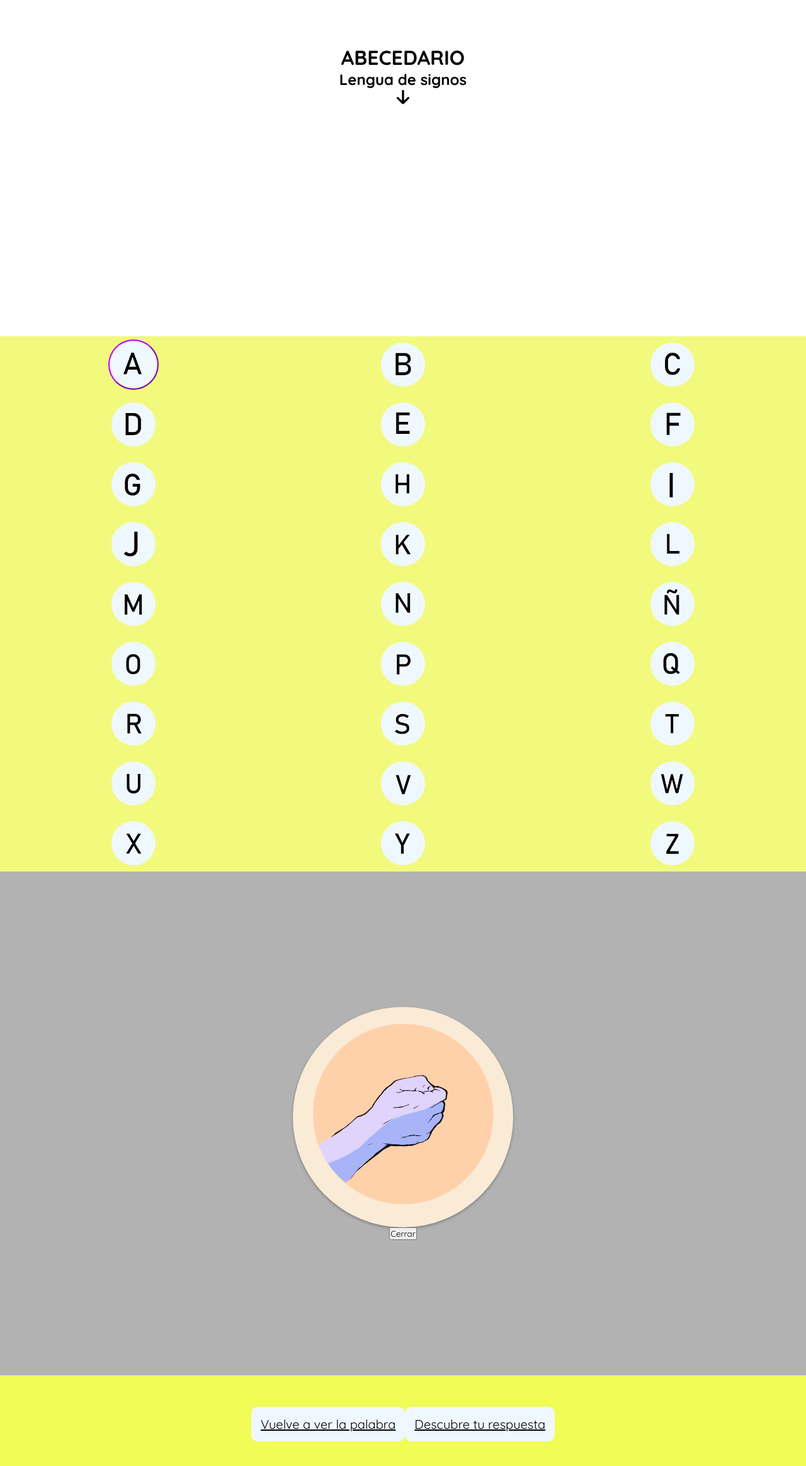
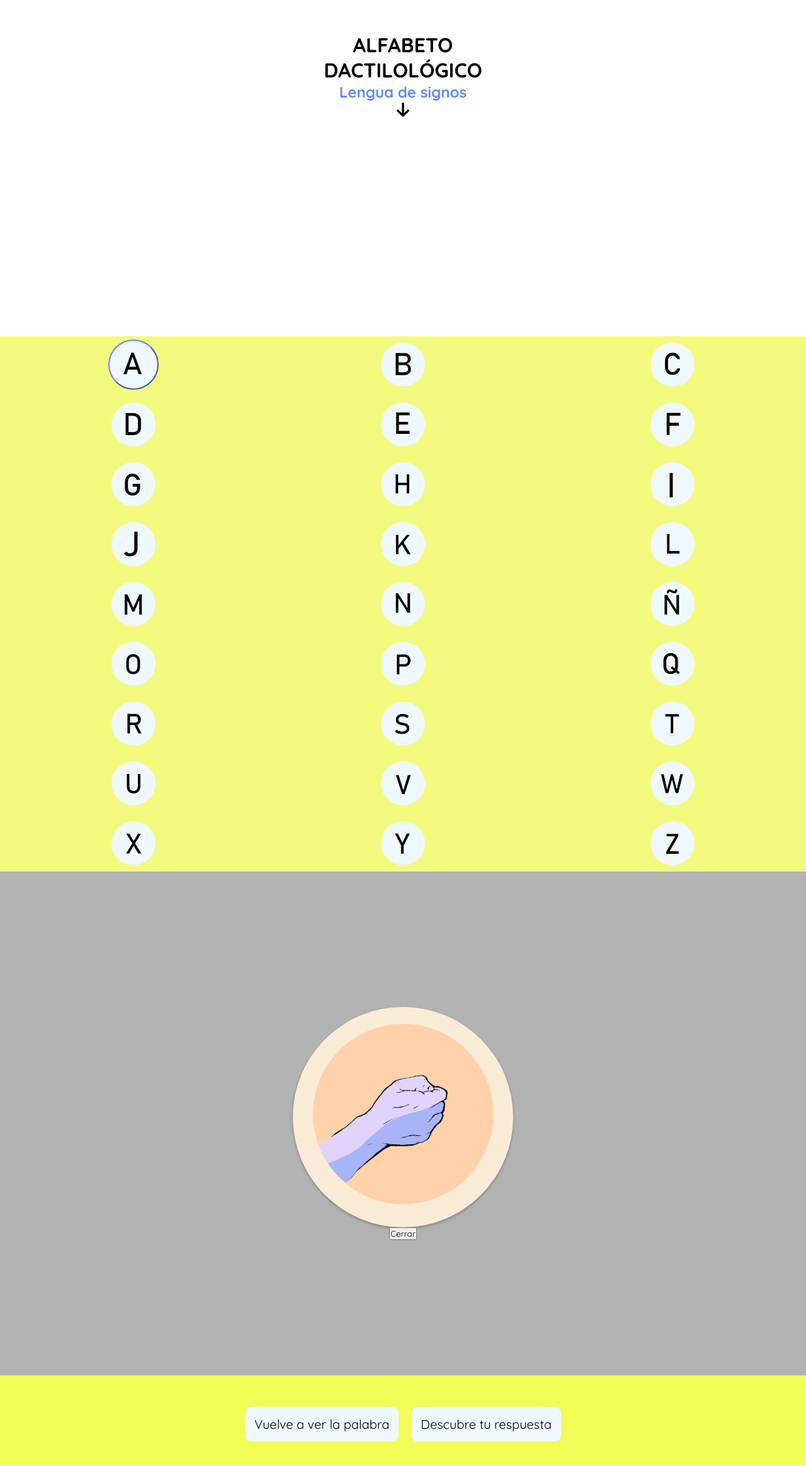
Before and after one commit to ANGELACAMU/Sign-Language, a React (Vite) app: page /#/abc in a window 1280 px wide. Shown: the part 296-2624 px from the top of the page at 63% size. Built offline with nearby package versions, Linux system fonts and the light colour scheme; a web font is replaced by a local one.

Commit message:
small styles added to page 2 in general

```diff
--- a/src/components/Page2.jsx
+++ b/src/components/Page2.jsx
@@ -37,8 +37,10 @@ function Page2() {
     <>
       <div className="Page2-container">
         <header className="header2">
-          <h1 className="h1-1">ABECEDARIO</h1>
-          <h2>Lengua de signos</h2>
+          <h1 className="h1-1">ALFABETO</h1>
+          <h1 className="h1-1">DACTILOLÓGICO</h1>
+
+          <h2 className="h2-2">Lengua de signos</h2>
           <img className="icon-arrow" src={iconArrow} alt="icon arrow" />
         </header>
         <main>
@@ -92,7 +94,7 @@ function Page2() {
           </div>
 
           <div className="buttons-container">
-            <Link className="button-landing" to="/">
+            <Link className="go-landing" to="/">
               Vuelve a ver la palabra
             </Link>
             <Link className="discover-answer" to="/result">
--- a/src/scss/layout/Page1.scss
+++ b/src/scss/layout/Page1.scss
@@ -1,6 +1,6 @@
 .page1-container {
     height: 100vh;
-    background-color: rgb(235, 226, 101);
+    background-color:rgb(242, 250, 125);
 font-family: "Quicksand", sans-serif;}
 
 .header1 {
@@ -8,6 +8,7 @@ font-family: "Quicksand", sans-serif;}
     align-items: center;
     justify-content: center;
     padding: 30px;
+    text-align: center;
 
 }
 
--- a/src/scss/layout/Page2.scss
+++ b/src/scss/layout/Page2.scss
@@ -16,6 +16,10 @@ font-family: "Quicksand", sans-serif;}
     display: flex;
     justify-items: center;
     align-items: center;
+}
+
+.h2-2 {
+    color: rgb(98, 135, 255);
 }
 
 .img-container-3of7 {
@@ -56,14 +60,18 @@ font-family: "Quicksand", sans-serif;}
     justify-content: center;
 
 
+
 }
 
-.button-landing {
+.go-landing {
     font-size: 20px;
     color: black;
     background-color: aliceblue;
     padding: 15px;
     border-radius: 10px;
+    margin-right: 10px;
+    text-decoration: none;
+    text-align: center;
 }
 
 .discover-answer {
@@ -73,6 +81,9 @@ font-family: "Quicksand", sans-serif;}
     padding: 15px;
     border-radius: 10px;
     scroll-behavior: smooth;
+    margin-left: 10px;
+    text-decoration: none;
+    text-align: center;
 
 }
 
@@ -114,5 +125,5 @@ font-family: "Quicksand", sans-serif;}
     border-radius: 50%;
     width: 80px;
     height: 80px;
-    border-color: rgb(183, 0, 255);
+    border-color: rgb(98, 135, 255);
 }
```
